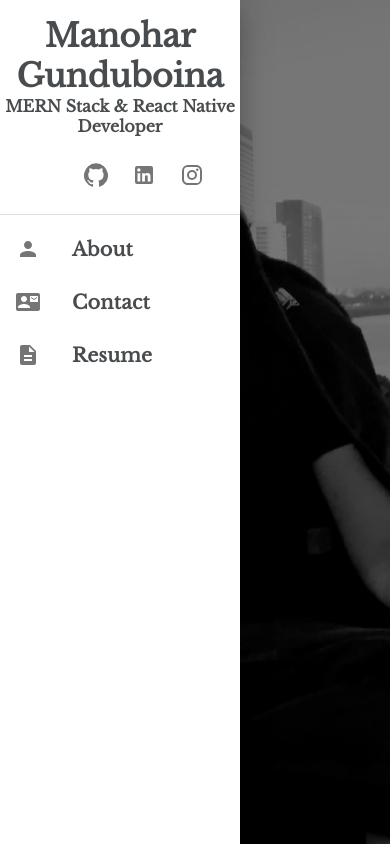
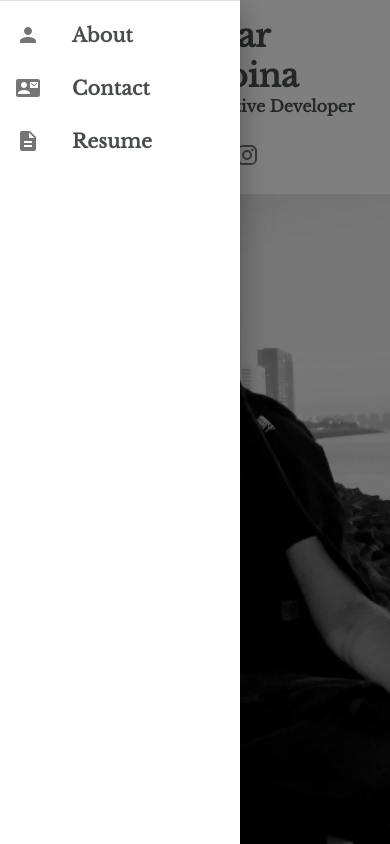
Before and after one commit to manoharglm/portfolio, a React (Create React App) app: page / in a window 390 px wide. Both pictures are taken after a click on the button 32 px from the left and 24 px from the top of the page. Shown: the top 844 px of the page. Built offline with nearby package versions, Linux system fonts and the light colour scheme.

Commit message:
Title for Mobile view

```diff
--- a/src/App.css
+++ b/src/App.css
@@ -1,6 +1,15 @@
-@media screen and (min-width: 960px) {
+@media screen and (min-width: 767px) {
   #background-container {
     display: grid;
     grid-template-columns: 30% 70%;
-  }
+  };
 }
+@media screen and (max-width: 767px) {
+  #indexPage{
+    height: 100vh;
+    display: flex;
+    flex-direction: column;
+    justify-content: center;
+  };
+
+}
--- a/src/App.js
+++ b/src/App.js
@@ -1,11 +1,8 @@
 import React from "react";
 import { useTheme } from "@material-ui/core/styles";
-import { Drawer, IconButton } from "@material-ui/core";
+import { Drawer } from "@material-ui/core";
 import List from "@material-ui/core/List";
 import Divider from "@material-ui/core/Divider";
-import GitHubIcon from "@material-ui/icons/GitHub";
-import LinkedInIcon from "@material-ui/icons/LinkedIn";
-import InstagramIcon from "@material-ui/icons/Instagram";
 import PersonIcon from "@material-ui/icons/Person";
 import DescriptionIcon from "@material-ui/icons/Description";
 import ContactMailIcon from "@material-ui/icons/ContactMail";
@@ -13,12 +10,13 @@ import Hidden from "@material-ui/core/Hidden";
 import ListItem from "@material-ui/core/ListItem";
 import ListItemIcon from "@material-ui/core/ListItemIcon";
 import ListItemText from "@material-ui/core/ListItemText";
-import MediaCard from "./MediaCard";
+import Menu from "./components/Menu";
 import $ from "jquery";
 import useStyles from "./styles";
 import About from "./components/About";
 import Contact from "./components/Contact";
-import './App.css';
+import Title from "./components/Title";
+import "./App.css";
 
 const socialUrl = {
   github: "https://github.com/manoharglm",
@@ -28,24 +26,25 @@ const socialUrl = {
     "https://drive.google.com/file/d/1betag4FLZJ3AcuqCf1jFBpxJS8dwxT0F/view?usp=sharing",
 };
 
-const isMobile = () => window.matchMedia("(max-width: 767px)").matches;
 
 export default function App(props) {
   const { container } = props;
   const classes = useStyles();
   const theme = useTheme();
   const [mobileOpen, setMobileOpen] = React.useState(false);
+  const [mobile, setMobile] = React.useState(window.matchMedia("(max-width: 767px)").matches);
 
   const handleDrawerToggle = () => {
     setMobileOpen(!mobileOpen);
   };
+
 
   const handleIconClick = (website) => {
     window.open(socialUrl[website], "_blank");
   };
 
   const handleListItemClick = (divToFocus) => {
-    isMobile() && handleDrawerToggle();
+    mobile && handleDrawerToggle();
     scrollThere($(`#${divToFocus}`), 400);
   };
 
@@ -54,6 +53,10 @@ export default function App(props) {
       .stop()
       .animate({ scrollTop: targetElement.offset().top }, speed, "swing");
   }
+
+  $(window).on('resize', function(){
+    window.matchMedia("(max-width: 767px)").matches ? !mobile && setMobile(true) : mobile && setMobile(false)
+  });
 
   $(window).on("mousewheel", function (e) {
     var div1y = $("#indexPage").offset().top,
@@ -101,36 +104,7 @@ export default function App(props) {
 
   const drawer = (
     <div>
-      <div className={classes.introductionContainer}>
-        <b className={classes.introduction}>Manohar</b>
-        <br />
-        <b className={classes.introduction}>Gunduboina</b>
-        <br />
-        <b className={classes.introductionCredential}>
-          MERN Stack & React Native Developer
-        </b>
-        <div className={classes.introductionIcons}>
-          <IconButton
-            aria-label="github"
-            onClick={(_) => handleIconClick("github")}
-          >
-            <GitHubIcon />
-          </IconButton>
-          <IconButton
-            aria-label="linkedin"
-            onClick={(_) => handleIconClick("linkedin")}
-          >
-            <LinkedInIcon />
-          </IconButton>
-          <IconButton
-            aria-label="instagram"
-            onClick={(_) => handleIconClick("instagram")}
-          >
-            <InstagramIcon />
-          </IconButton>
-        </div>
-      </div>
-
+      <Title display = {!mobile} handleIconClick={handleIconClick} />
       <Divider />
       <List>
         <ListItem
@@ -180,7 +154,6 @@ export default function App(props) {
     <div className={classes.root}>
       <div className={classes.root}>
         <nav className={classes.drawer} aria-label="mailbox folders">
-          {/* The implementation can be swapped with js to avoid SEO duplication of links. */}
           <Hidden smUp implementation="css">
             <Drawer
               container={container}
@@ -192,7 +165,7 @@ export default function App(props) {
                 paper: classes.drawerPaperMobile,
               }}
               ModalProps={{
-                keepMounted: true, // Better open performance on mobile.
+                keepMounted: true,
               }}
             >
               {drawer}
@@ -210,10 +183,16 @@ export default function App(props) {
             </Drawer>
           </Hidden>
         </nav>
-        <div id = {"background-container"} className={classes.backgroundContainer}>
-          <MediaCard handleDrawerToggle={handleDrawerToggle} />
+        <div
+          id={"background-container"}
+          className={classes.backgroundContainer}
+        >
+          <Menu handleDrawerToggle={handleDrawerToggle} />
           <div>
-            <div className={classes.background} id={"indexPage"}></div>
+            <div id={"indexPage"}>
+              <Title display = {mobile} handleIconClick={handleIconClick} />
+              <div id = {"background-mobile"} className={classes.background} ></div>
+            </div>
             <About />
             <Contact />
           </div>
--- a/src/components/About.js
+++ b/src/components/About.js
@@ -34,6 +34,7 @@ export default function About() {
       <b className={classes.aboutPageBody}>
         I can build you websites, Android and iOS applications
       </b>
+      <br/>
       <b className={classes.aboutPageBody}>Isn't that cool ?</b>
     </div>
   );
--- a/src/MediaCard.js
+++ b/src/components/Menu.js
@@ -6,26 +6,6 @@ import MenuIcon from "@material-ui/icons/Menu";
 const useStyles = makeStyles((theme) => ({
   root: {
     zIndex: 1,
-  },
-  media: {
-    height: "90vh",
-    marginRight: 150,
-  },
-  introduction: {
-    color: "#494c4e",
-    fontFamily: ["Libre Baskerville", "Roboto", "monaco", "sans-serif"].join(
-      ","
-    ),
-    fontSize: "2em",
-    textAlign: "right",
-  },
-  tags: {
-    color: "white",
-    backgroundColor: "black",
-    fontFamily: ["Roboto", "monaco", "sans-serif"].join(","),
-    fontWeight: 800,
-    fontSize: 25,
-    textAlign: "right",
   },
   menuButton: {
     position: "fixed",
@@ -37,7 +17,7 @@ const useStyles = makeStyles((theme) => ({
   },
 }));
 
-export default function MediaCard(props) {
+export default function Menu(props) {
   const classes = useStyles();
 
   return (
@@ -51,6 +31,7 @@ export default function MediaCard(props) {
       >
         <MenuIcon />
       </IconButton>
+
     </div>
   );
 }
--- /dev/null
+++ b/src/components/Title.js
@@ -0,0 +1,45 @@
+import React from "react";
+import { IconButton } from "@material-ui/core";
+import GitHubIcon from "@material-ui/icons/GitHub";
+import LinkedInIcon from "@material-ui/icons/LinkedIn";
+import InstagramIcon from "@material-ui/icons/Instagram";
+import useStyles from "../styles";
+
+export default function Title(props) {
+  const classes = useStyles();
+
+  return (
+  	props.display
+    ? <div className={classes.introductionContainer}>
+      <b className={classes.introduction}>Manohar</b>
+      <br />
+      <b className={classes.introduction}>Gunduboina</b>
+      <br />
+      <b className={classes.introductionCredential}>
+        MERN Stack & React Native Developer
+      </b>
+      <div className={classes.introductionIcons}>
+        <IconButton
+          aria-label="github"
+          onClick={(_) => props.handleIconClick("github")}
+        >
+          <GitHubIcon />
+        </IconButton>
+        <IconButton
+          aria-label="linkedin"
+          onClick={(_) => props.handleIconClick("linkedin")}
+        >
+          <LinkedInIcon />
+        </IconButton>
+        <IconButton
+          aria-label="instagram"
+          onClick={(_) => props.handleIconClick("instagram")}
+        >
+          <InstagramIcon />
+        </IconButton>
+      </div>
+    </div>
+    : null
+
+  );
+}
--- a/src/styles.js
+++ b/src/styles.js
@@ -79,8 +79,8 @@ const useStyles = makeStyles((theme) => ({
         ","
       ),
       fontSize: "1.5em",
-      marginLeft: "25%",
-      marginRight: "25%",
+      marginLeft: "20%",
+      marginRight: "20%",
     },
     anchorTaag: {
       color: "inherit",
```
